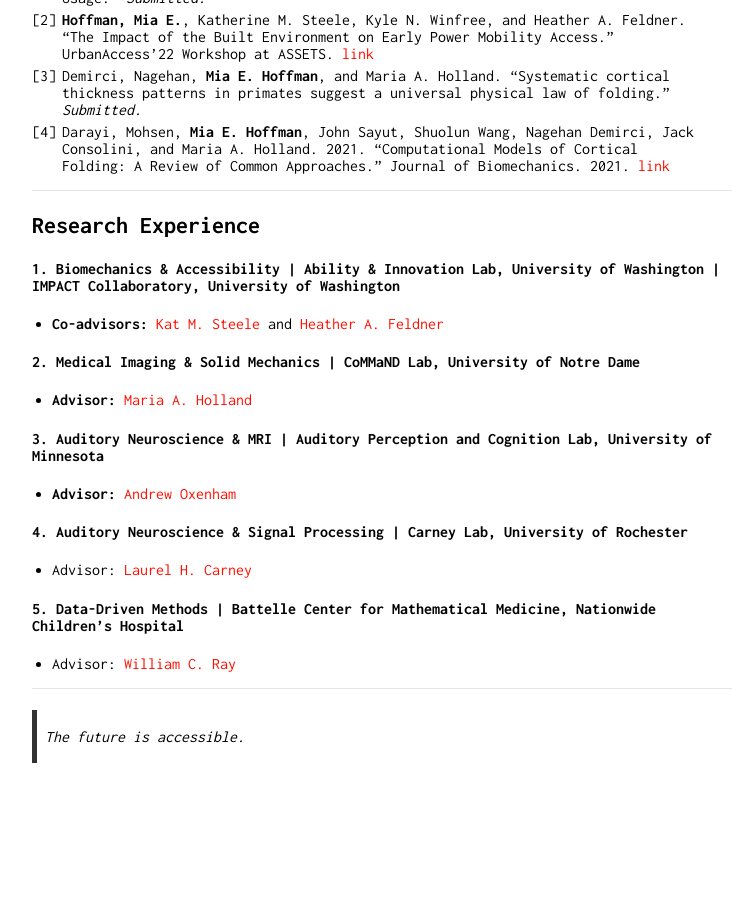
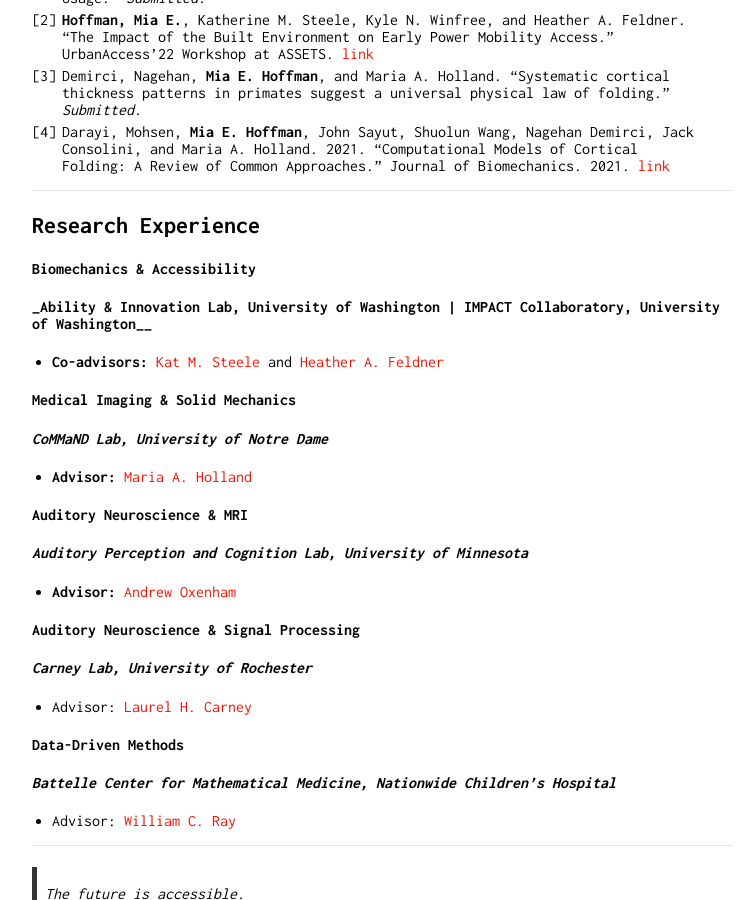
Before and after one commit to miahoffmannd/miahoffmannd.github.io, a Jekyll site: the page built from index.md, in a window 1280 px wide and 900 px high, scrolled down 584 px. Shown: the whole window, without its empty margins (258-1008 px from the left). Built offline with Jekyll 4.4.1, drawn with Linux system fonts in a browser that asks for light colours; our own code applies the rules of GitHub Pages for plain Markdown files; before the commit the page ends 1347 px from its top, so only the background shows below that.

Commit message:
Update index.md

```diff
--- a/index.md
+++ b/index.md
@@ -23,20 +23,25 @@
 
 ---
 ## Research Experience
-#### 1. Biomechanics & Accessibility | Ability & Innovation Lab, University of Washington | IMPACT Collaboratory, University of Washington
+#### Biomechanics & Accessibility
+#### _Ability & Innovation Lab, University of Washington | IMPACT Collaboratory, University of Washington__
 - **Co-advisors:** [Kat M. Steele](https://www.me.washington.edu/facultyfinder/kat-m-steele) and [Heather A. Feldner](https://impactco.rehab.washington.edu/team/heather-feldner/)
 
 
-#### 2. Medical Imaging & Solid Mechanics | CoMMaND Lab, University of Notre Dame
+#### Medical Imaging & Solid Mechanics
+#### _CoMMaND Lab, University of Notre Dame_
 - **Advisor:** [Maria A. Holland](https://engineering.nd.edu/faculty/maria-holland/)
 
-#### 3. Auditory Neuroscience & MRI | Auditory Perception and Cognition Lab, University of Minnesota
+#### Auditory Neuroscience & MRI
+#### _Auditory Perception and Cognition Lab, University of Minnesota_
 - **Advisor:** [Andrew Oxenham](https://med.umn.edu/bio/ent-faculty/andrew-oxenham)
 
-#### 4. Auditory Neuroscience & Signal Processing | Carney Lab, University of Rochester
+#### Auditory Neuroscience & Signal Processing
+#### _Carney Lab, University of Rochester_
 - Advisor: [Laurel H. Carney](https://www.urmc.rochester.edu/people/27094648-laurel-h-carney)
 
-#### 5. Data-Driven Methods | Battelle Center for Mathematical Medicine, Nationwide Children's Hospital
+#### Data-Driven Methods
+#### _Battelle Center for Mathematical Medicine, Nationwide Children's Hospital_
 - Advisor: [William C. Ray](https://pediatricsnationwide.org/2022/02/09/featured-researcher-will-ray/)
 
 
```
